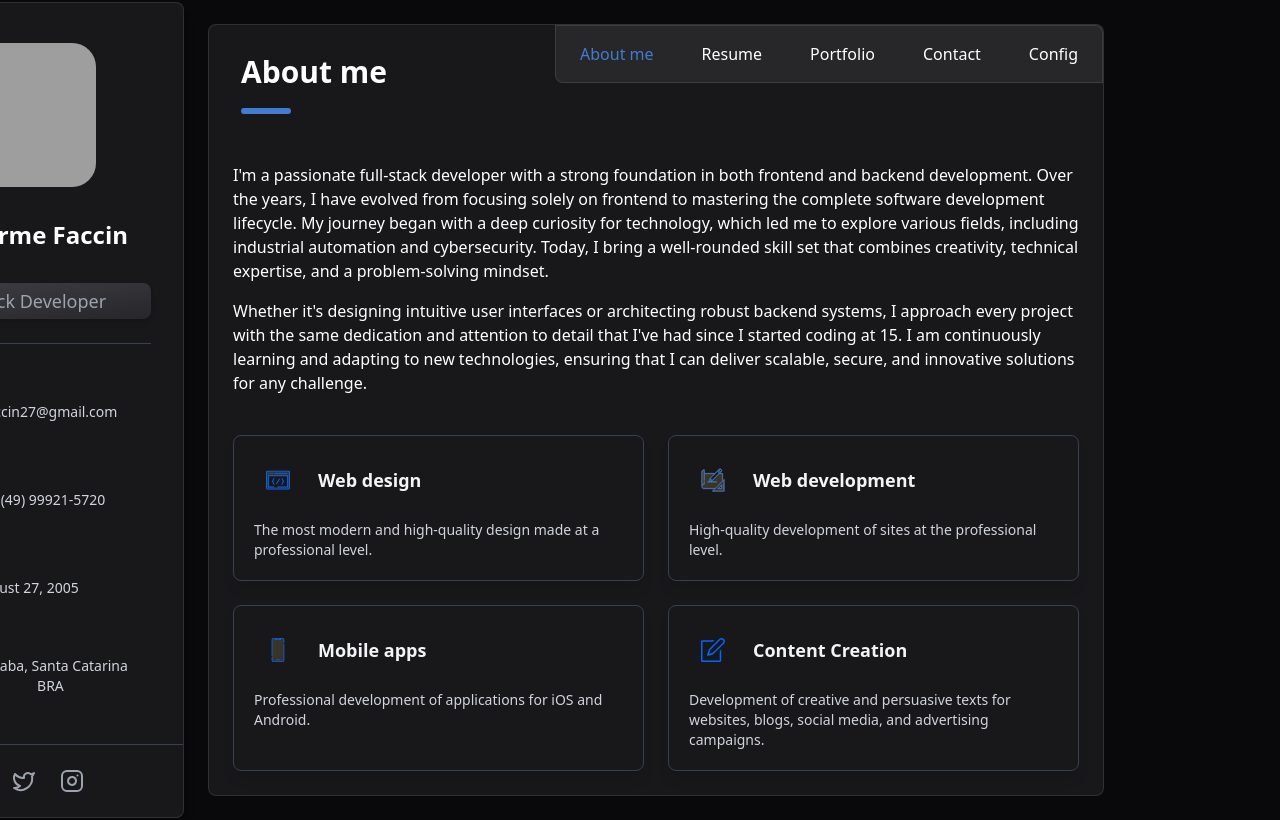
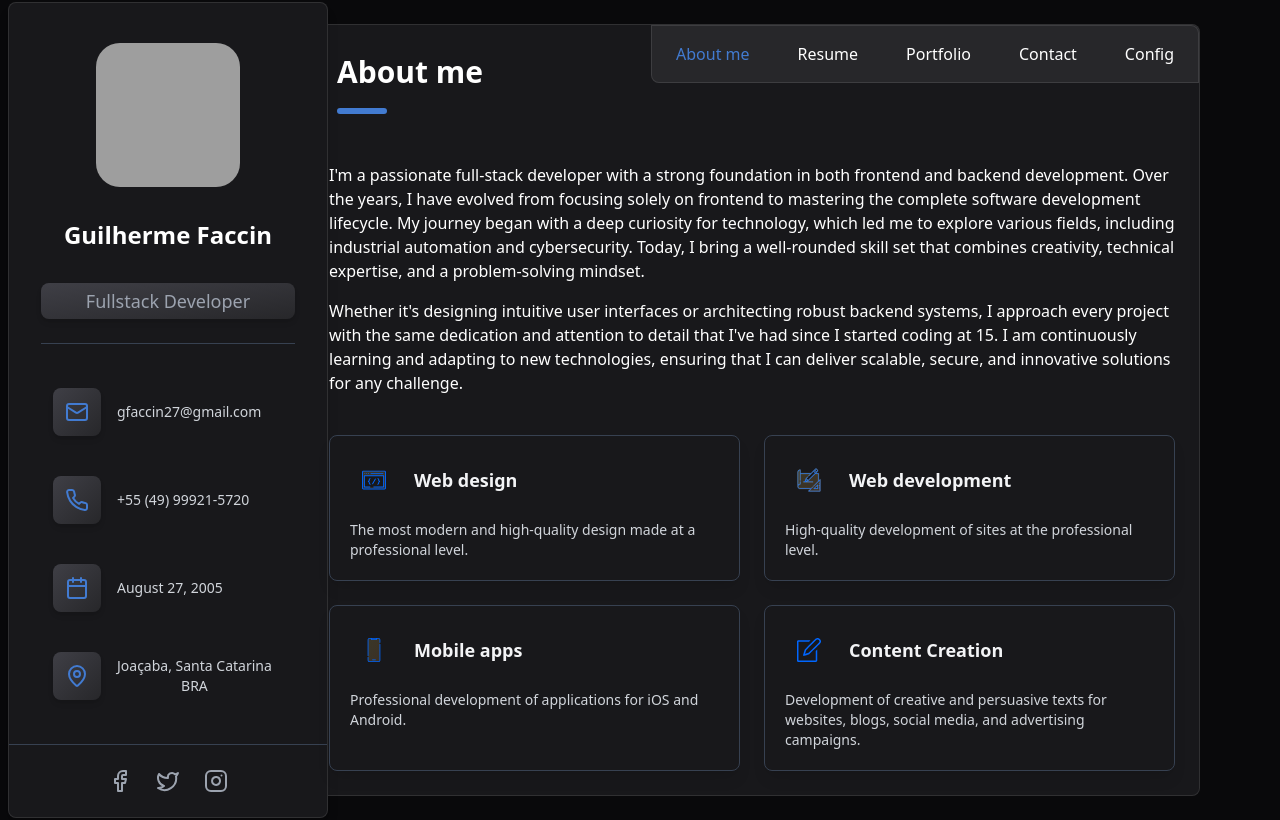
Before and after one commit to Faccin27/My_portfolio_v2, a React (Vite) app: page / in a window 1280 px wide. Built offline with nearby package versions, Linux system fonts and the light colour scheme; grey boxes are pictures that could not be loaded.

Commit message:
Algumas ultimas correções

```diff
--- a/src/Layout.jsx
+++ b/src/Layout.jsx
@@ -1,5 +1,5 @@
 import Content from './components/Content'
-import Sidebar from './components/sidebar'
+import Sidebar from './components/Sidebar'
 
 function Layout() {
     return (
--- a/src/components/Content.jsx
+++ b/src/components/Content.jsx
@@ -50,7 +50,7 @@ export default function Component() {
     };
 
     return (
-        <div className="flex items-center justify-center min-h-screen bg-zinc-950 p-6">
+        <div className="flex items-center justify-center min-h-screen bg-zinc-950 p-6 ml-[15%]">
             <div className="bg-zinc-900 rounded-lg w-full max-w-4xl mx-auto border-white border-opacity-10 border-[0.5px] min-w-[896px] min-h-[600px]">
                 <div className="relative flex items-center justify-between mb-6">
                     <h2 className="text-3xl font-semibold text-white relative mt-7 ml-8">
--- a/src/components/sidebar.jsx
+++ b/src/components/sidebar.jsx
@@ -4,7 +4,7 @@ import avatar from '../assets/images/my-avatar.png'
 export default function Component() {
     return (
         <div className="flex items-center justify-center min-h-screen bg-zinc-950 p-4 ">
-            <div className="w-80 bg-zinc-900 rounded-lg overflow-hidden shadow-lg absolute mr-72 border-white border-opacity-10 border-[0.5px] ">
+            <div className="w-80 bg-zinc-900 rounded-lg overflow-hidden shadow-lg absolute ml-[15%] border-white border-opacity-10 border-[0.5px] ">
                 <div className="p-8 text-center space-y-6 ">
                     <div className="relative w-40 h-40 mx-auto">
                         <div className="absolute inset-2 bg-zinc-800 rounded-3xl overflow-hidden">
```
